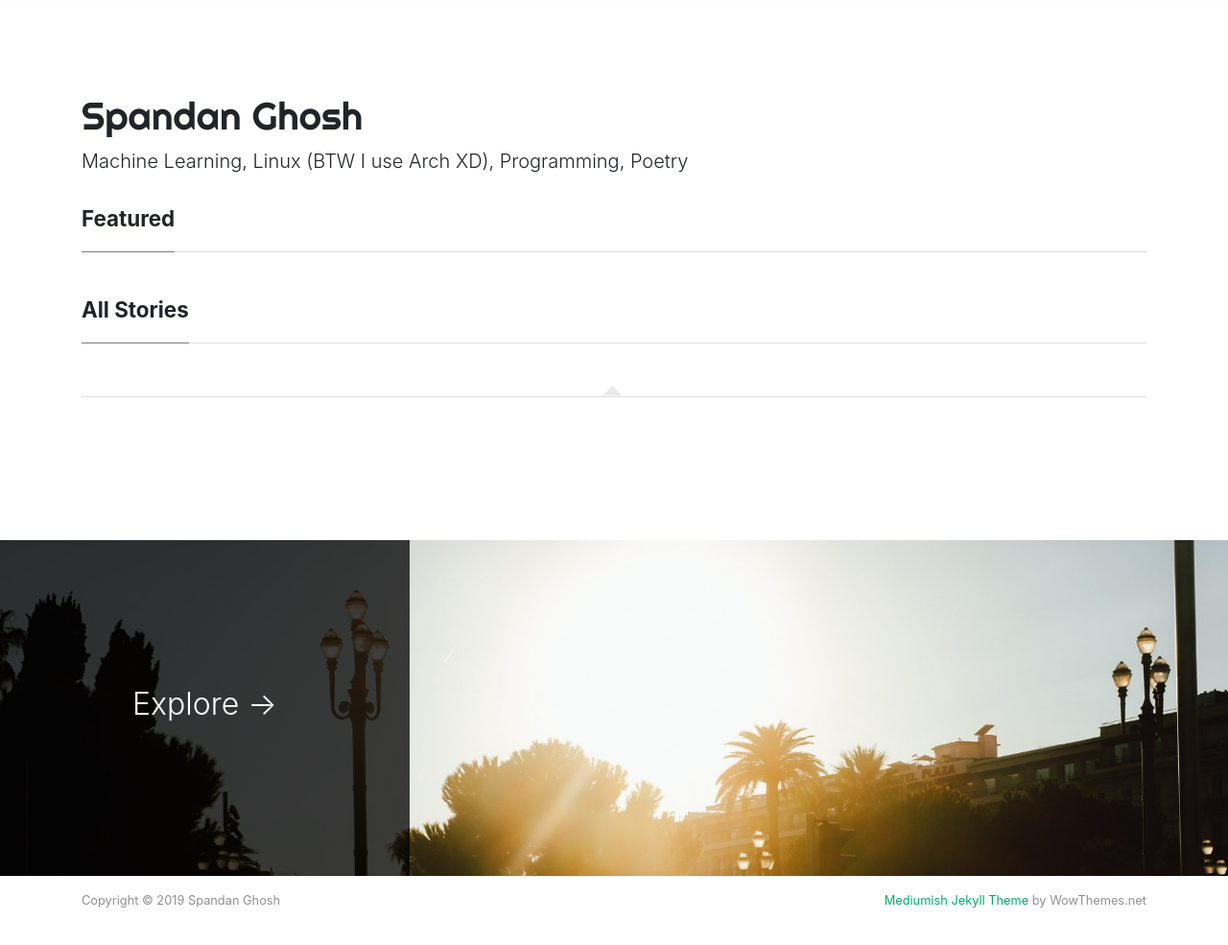
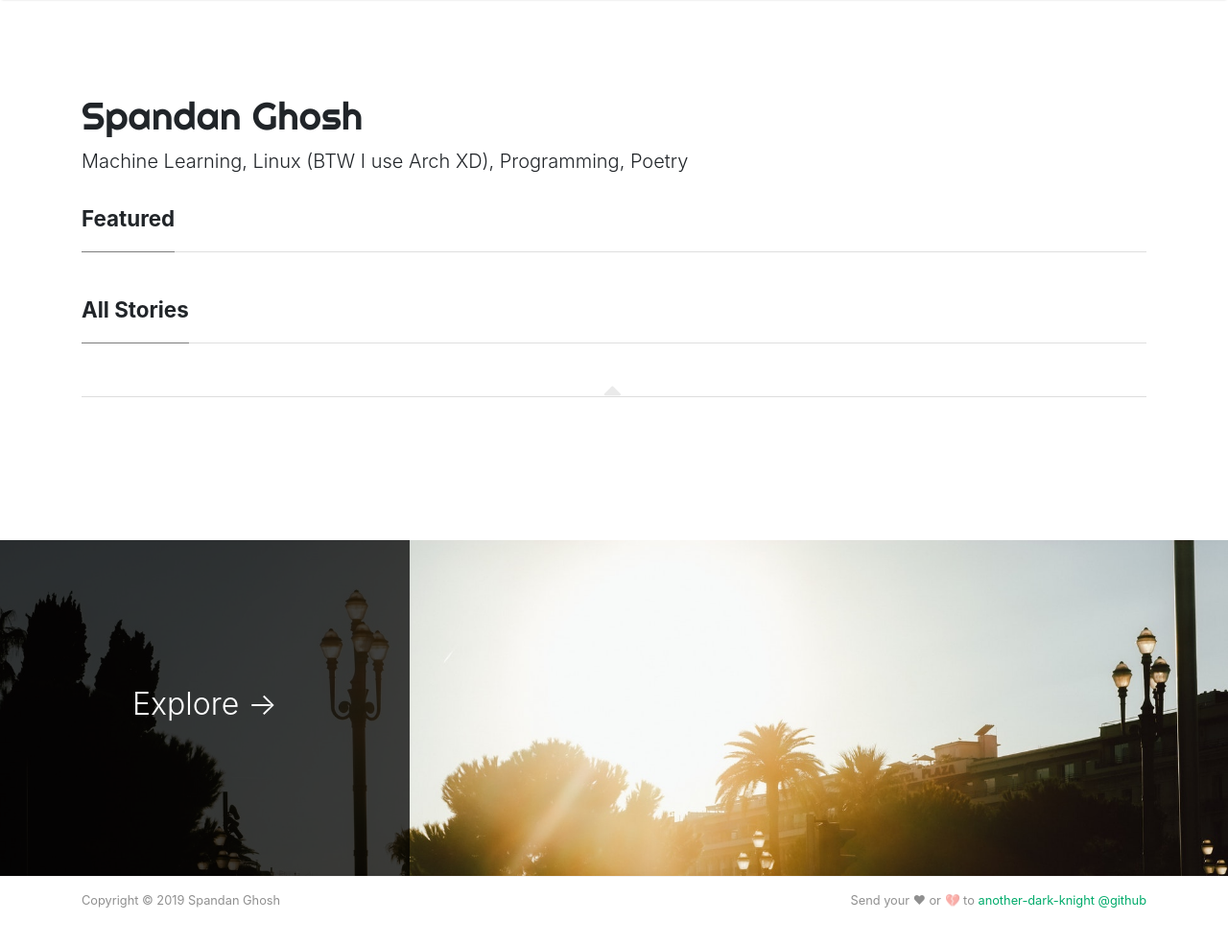
Before and after one commit to spandan-ml-linux/spandan-ml-linux.github.io, a Jekyll site: the page built from index.html, in a window 1280 px wide and 1022 px high. Shown: the top 985 px of the window at 96% size. Built offline with Jekyll 4.4.1, drawn with Linux system fonts in a browser that asks for light colours; nearby versions of some CDN libraries; the list of posts is cut into pages by our own code.

Commit message:
footer fix

```diff
--- a/_config.yml
+++ b/_config.yml
@@ -19,7 +19,7 @@ authors:
     display_name: Spandan
     gravatar: 8af12cfc98be4ba0f61394eedf0e6fa9
     email: spandanghosh2@gmail.com
-    web: https://www.wowthemes.net
+    web: https://another-dark-knight.github.io/
     twitter: https://twitter.com/wowthemesnet
     description: "Blog Author, ECE Student, Institute of Engineering & Management, Kolkata"
 # Plugins
--- a/_layouts/default.html
+++ b/_layouts/default.html
@@ -175,7 +175,7 @@ ga('send', 'pageview');
                 Copyright © {{ site.time | date: "%Y" }} {{ site.name }}
             </div>
             <div class="col-md-6 col-sm-6 text-center text-lg-right">
-                <a target="_blank" href="https://www.wowthemes.net/mediumish-free-jekyll-template/">Mediumish Jekyll Theme</a> by WowThemes.net
+                Send your ♥ or 💔 to <a target="_blank" href="https://github.com/another-dark-knight"> another-dark-knight @github </a>
             </div>
         </div>
     </div>
```
